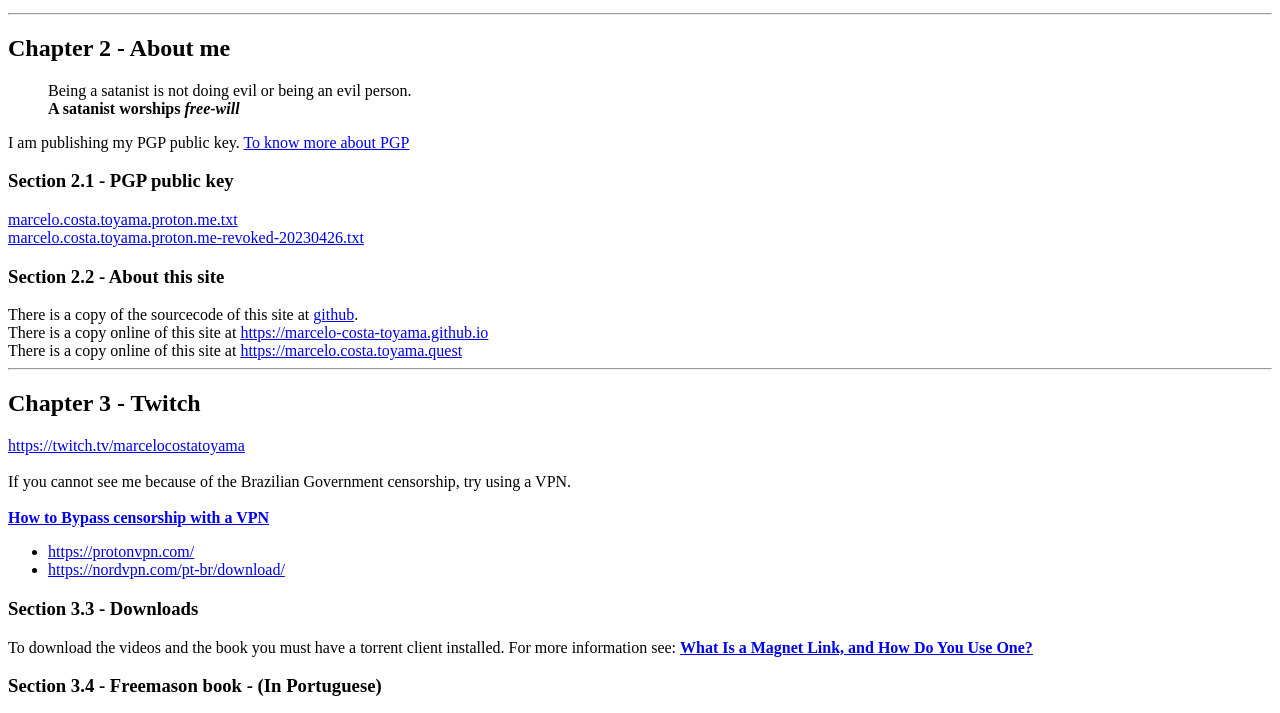
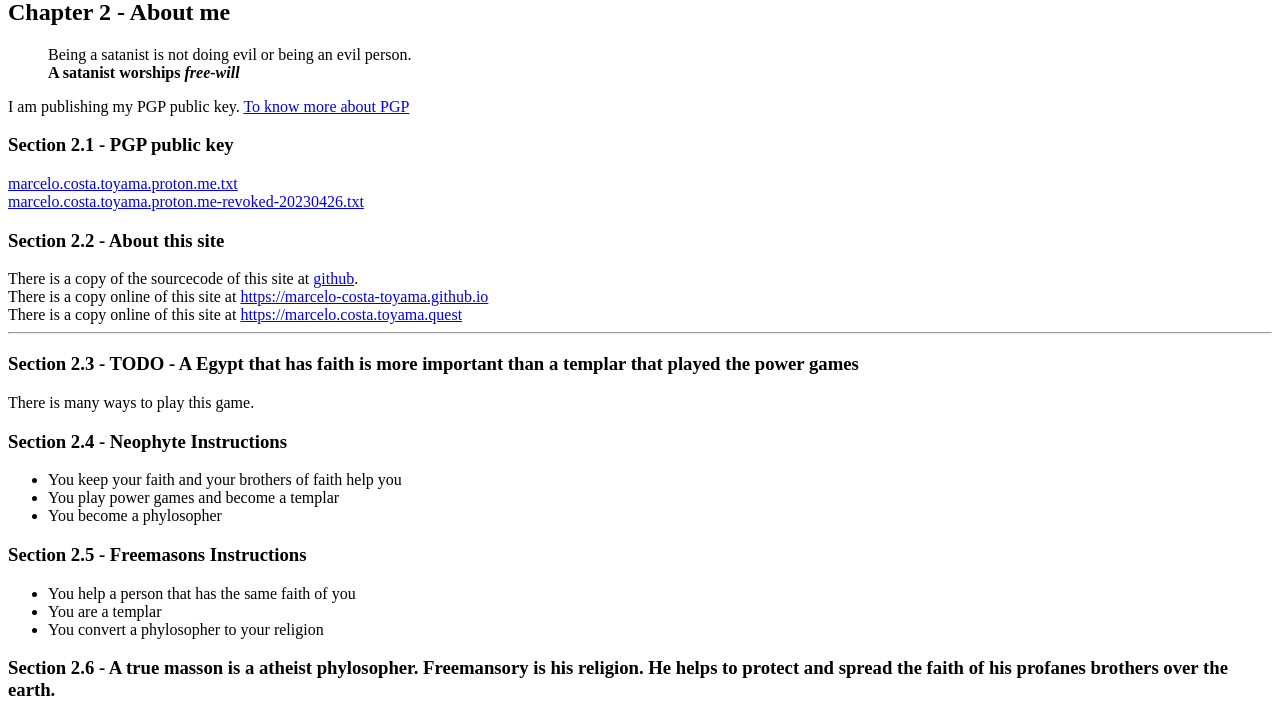
Before and after one commit to marcelo-costa-toyama/marcelo-costa-toyama.github.io, a plain HTML site: page index.html in a window 1280 px wide. Shown: the part 1106-1819 px from the top of the page. Drawn offline with Linux system fonts and the light colour scheme.

Commit message:
true freemason

```diff
--- a/index.html
+++ b/index.html
@@ -41,12 +41,8 @@
             You can help me keep writing! :-)
             <br>
             <br>
-            Just donate anything to my paypal.
+            Donate bitcoins!
             <br>
-            <a href="https://www.paypal.com/donate/?hosted_button_id=2X3VY444WYKJW">Help me keep writing! - Buy me a coffee</a>
-            <br>
-            <br>
-            Or donate bitcoins!
             <br>
             <b>bc1q0swwhz77679xzn6xppj5nk3pvl9xhj9dyxmsc7</b>
             <br>
@@ -78,6 +74,28 @@
         There is a copy online of this site at <a href="https://marcelo-costa-toyama.github.io/">https://marcelo-costa-toyama.github.io</a>
         <br>
         There is a copy online of this site at <a href="https://marcelo.costa.toyama.quest/">https://marcelo.costa.toyama.quest</a>
+
+        <hr>
+
+        <H3>TODO - A Egypt that has faith is more important than a templar that played the power games</H3>
+
+        There is many ways to play this game.
+
+        <h3>Neophyte Instructions</h3>
+        <ul>
+            <li>You keep your faith and your brothers of faith help you</li>
+            <li>You play power games and become a templar</li>
+            <li>You become a phylosopher</li>
+        </ul>
+
+        <H3>Freemasons Instructions</H3>
+        <ul>
+            <li>You help a person that has the same faith of you</li>
+            <li>You are a templar</li>
+            <li>You convert a phylosopher to your religion</li>
+        </ul>
+
+        <H3>A true masson is a atheist phylosopher. Freemansory is his religion. He helps to protect and spread the faith of his profanes brothers over the earth.</H3>
     </div>
 
     <hr>
```
